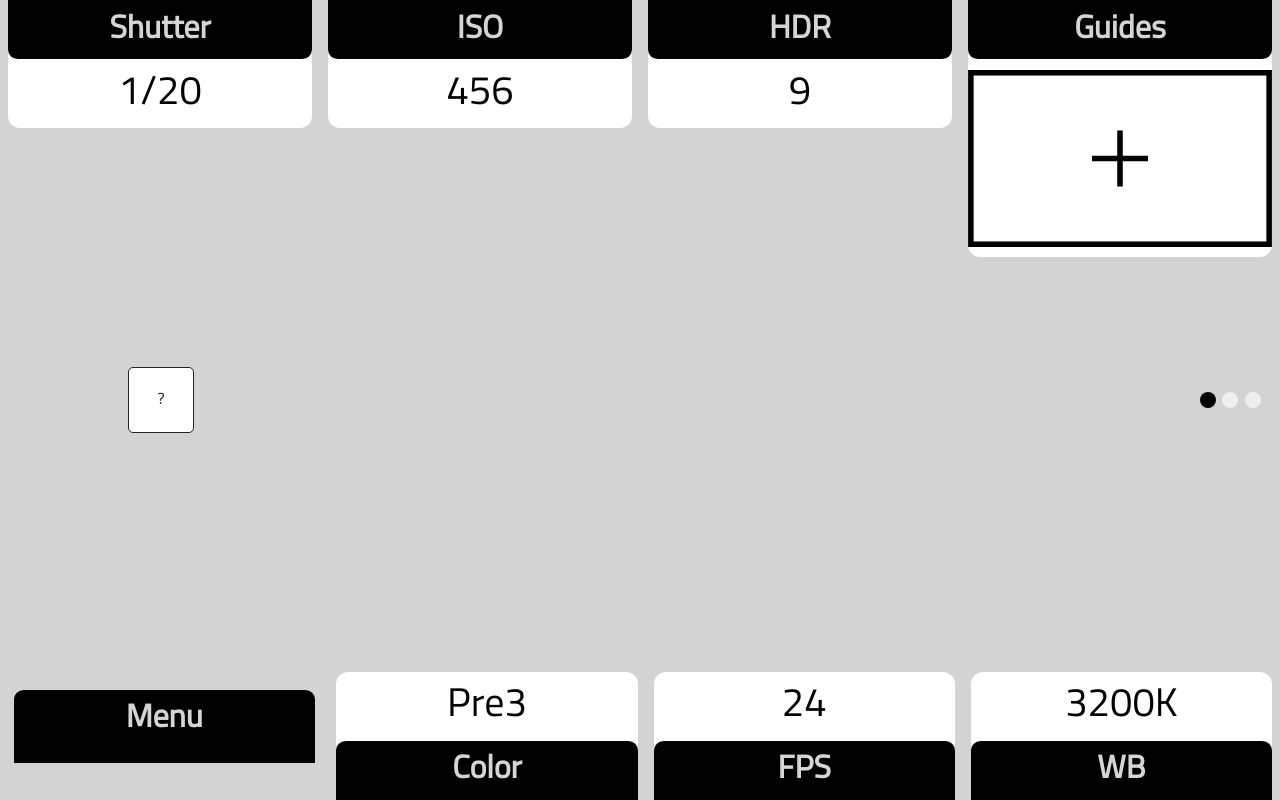
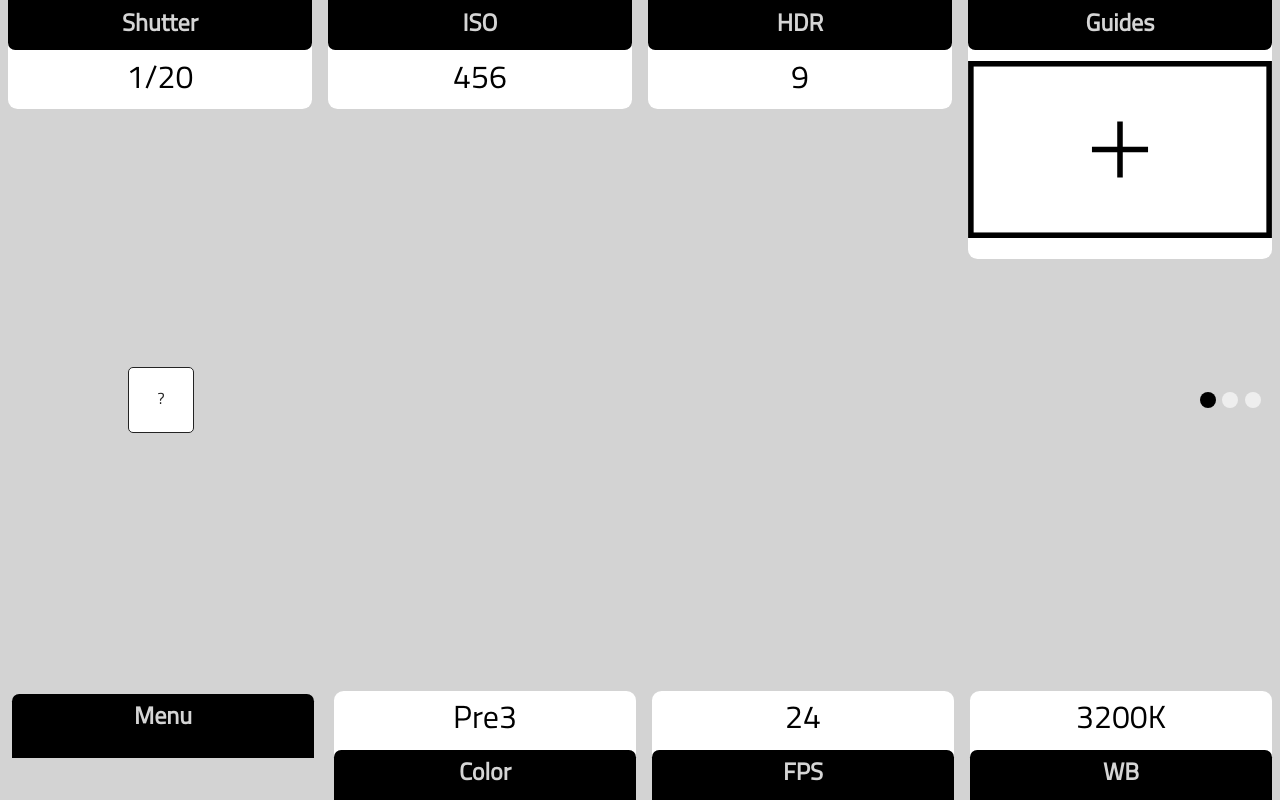
Before and after one commit to apertus-open-source-cinema/axiom-firmware, a PHP site: page / in a window 1280 px wide. Run offline with PHP 8.4, Linux system fonts and the light colour scheme.

Commit message:
layout fixes

```diff
--- a/software/control_daemon/ControlGUI/css/content.css
+++ b/software/control_daemon/ControlGUI/css/content.css
@@ -5,6 +5,7 @@
     flex-direction: row;
     align-items: center;
     justify-content: space-around;
+    z-index: -10;
 }
 
 .box {
--- a/software/control_daemon/ControlGUI/css/menu.css
+++ b/software/control_daemon/ControlGUI/css/menu.css
@@ -24,7 +24,7 @@
     /* align-items: flex-end; */
     height: 75%;
     margin-top: auto;
-    font-size: 1.7em;
+    font-size: 1.5em;
     justify-content: center;
 }
 /*
@@ -65,9 +65,9 @@
 .Value {
     background: white;
     color:black;
-    font-size: 2.5rem;
+    font-size: 2.0rem;
     /* height: 60%; */
-    display: flex;
+    /*display: flex;*/
     justify-content: center;
     align-items: center;
     z-index: -1;
@@ -78,7 +78,7 @@
     background: black;
     color:#d5d5d5;
     font-weight: bold;
-    font-size: 2.0rem;
+    font-size: 1.5rem;
     /* font-size: 1.7em; */
     /* height: 1.7em; */
     /* line-height: 1.7em; */
@@ -101,9 +101,10 @@
     background:white;
     color: black;
     text-align: left;
-    border-radius: 0.3em;
-    padding:2em;
-    margin:2em;
+    border-radius: 0.2em;
+    padding:1em;
+    margin:1em;
+    z-index: -10;
 }
 .row-option-label{
     display:inline;
--- a/software/control_daemon/ControlGUI/css/style.css
+++ b/software/control_daemon/ControlGUI/css/style.css
@@ -25,6 +25,7 @@
         height: 17%;
         position: fixed;
         top: 0;
+        z-index: 10;
     }
     /* Middle
 -----------------------------------------------------------------------------*/
```
